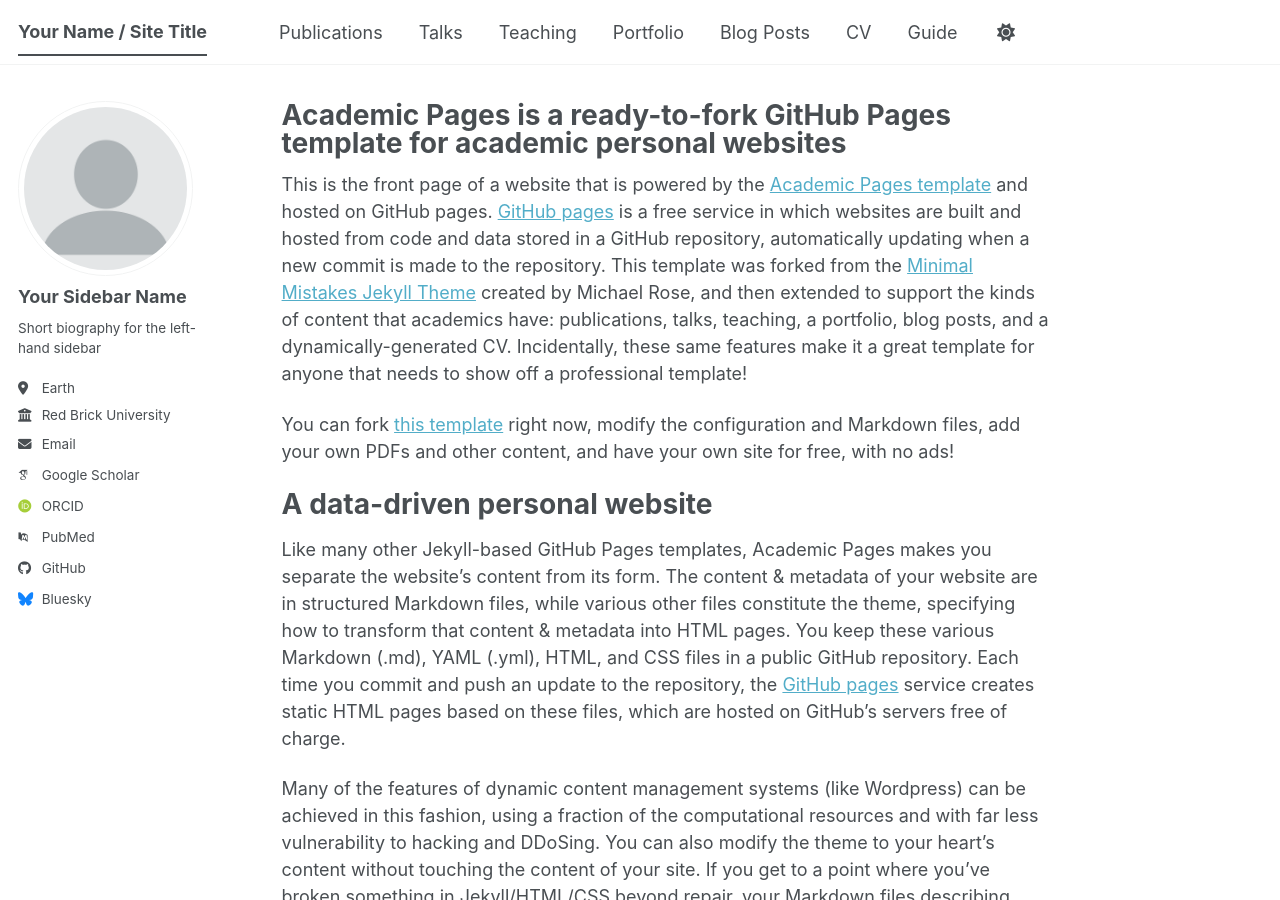
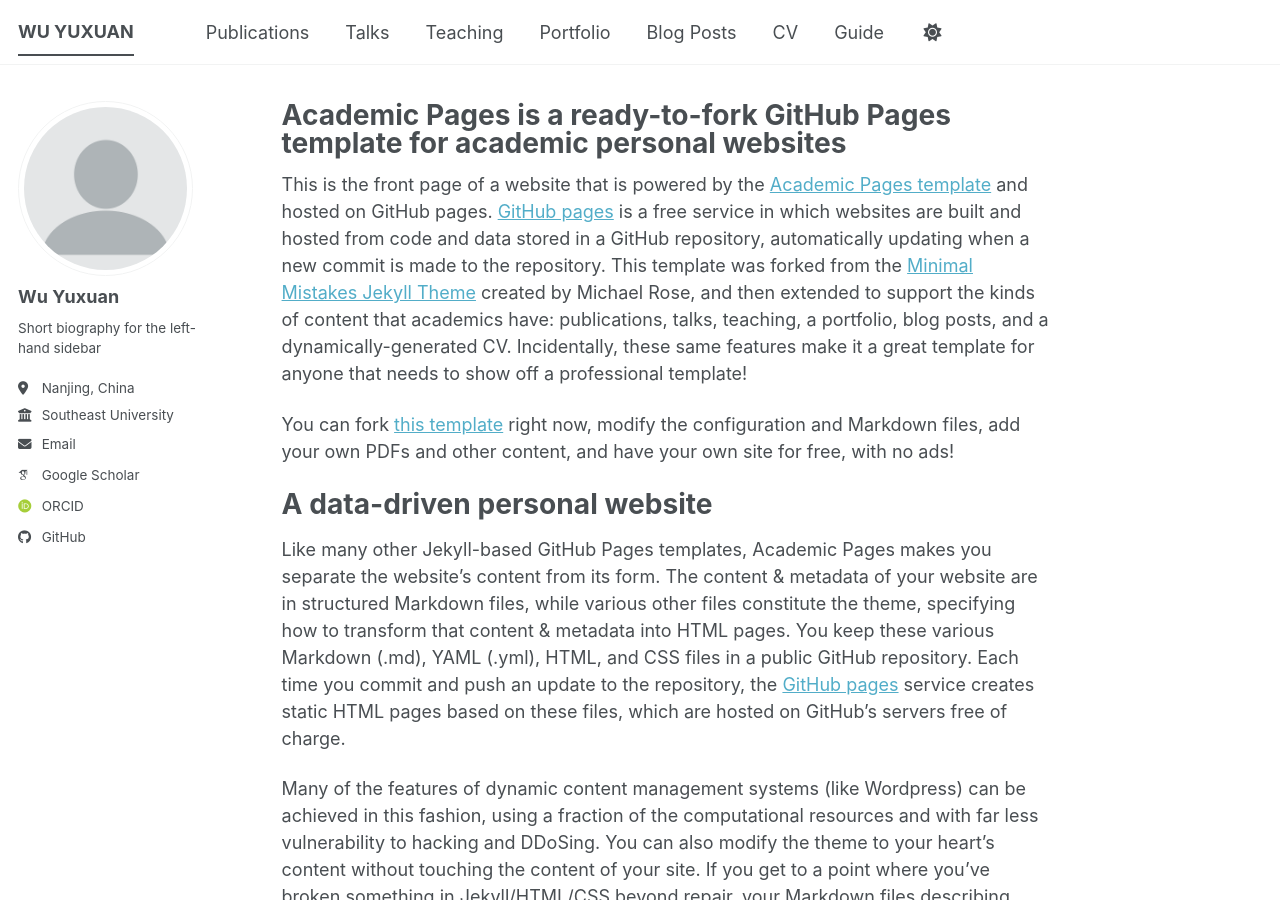
Before and after one commit to wyxuan721/wyxuan721.github.io, a Jekyll site: the page built from _pages/about.md, in a window 1280 px wide and 900 px high. Built offline with Jekyll 4.4.1, drawn with Linux system fonts in a browser that asks for light colours; some web fonts are replaced; a script bundle is joined from its source files by our own code; library files that are not in the unit come from our copies.

Commit message:
Update _config.yml

```diff
--- a/_config.yml
+++ b/_config.yml
@@ -9,11 +9,11 @@
 # Basic Site Settings
 locale                   : "en-US"
 site_theme               : "default" # The available themes options are "default", "air", "sunrise", "mint", "dirt" and "contrast"
-title                    : "Your Name / Site Title"
+title                    : "WU YUXUAN"
 title_separator          : "-"
 name                     : &name "Your Name"
 description              : &description "Your Name's academic portfolio"   # Update this with a general description of your site, this is the default if not overridden by a page
-url                      : https://academicpages.github.io # The base hostname & protocol for your site e.g. "https://[your GitHub username].github.io",
+url                      : https://wyxuan721.github.io # The base hostname & protocol for your site e.g. "https://[your GitHub username].github.io",
                                                            # or if you already have some other page hosted on Github then use "https://[your GitHub username].github.io/[Your Repo Name]"
 baseurl                  : "" # the subpath of your site, e.g. "/blog"
 repository               : "academicpages/academicpages.github.io"
@@ -24,13 +24,13 @@
 author:
   # Biographic information
   avatar           : "profile.png"
-  name             : "Your Sidebar Name"
+  name             : "Wu Yuxuan"
   pronouns         : # example: "she/her"
   bio              : "Short biography for the left-hand sidebar"
-  location         : "Earth"
-  employer         : "Red Brick University"
+  location         : "Nanjing, China"
+  employer         : "Southeast University"
   uri              : # URL
-  email            : "none@example.org"
+  email            : "wyxuan@seu.edu.cn"
 
   # Academic websites
   academia         : # URL
@@ -41,7 +41,7 @@
   orcid            : "https://orcid.org/yourorcidurl"
   semantic         : # URL
   ssrn             : # URL
-  pubmed           : "https://www.ncbi.nlm.nih.gov/pubmed/?term=john+snow"
+  pubmed           : #"https://www.ncbi.nlm.nih.gov/pubmed/?term=john+snow"
   researchgate     : # URL
   scopus           : # URL
   zotero           : # URL
@@ -51,13 +51,13 @@
   bitbucket        : # Username - Update with your username on the site
   codepen          : # Username
   dribbble         : # Username
-  github           : "academicpages"
+  github           : "wyxuan721"
   kaggle           : # Username
   stackoverflow    : # User number or user number and name (i.e., use "1" or "1/jeff-atwood")
 
   # Social media
   artstation       : # Username
-  bluesky          : "bsky.app" # Replace this with you Bluesky username
+  bluesky          : #"bsky.app" # Replace this with you Bluesky username
   facebook         : # Username
   flickr           : # Username
   foursquare       : # Username
```
